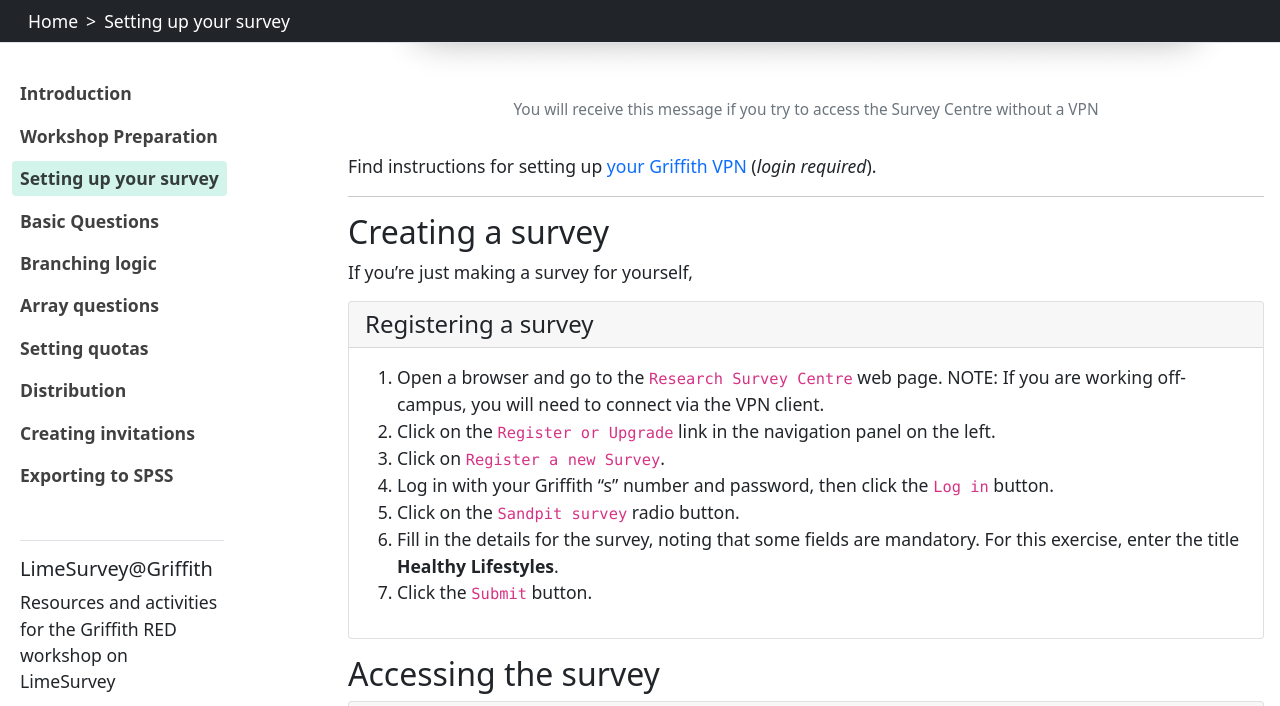
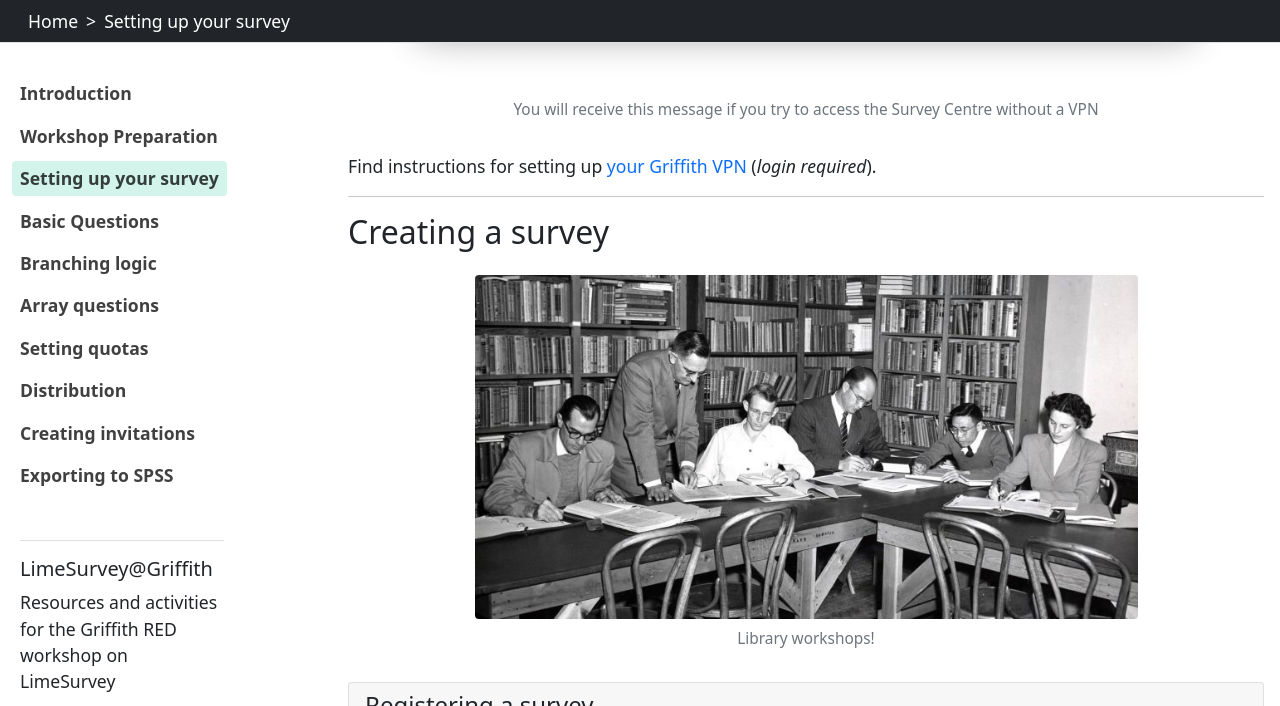
Before and after one commit to GriffithUniLibrary/limesurvey-intro, a Jekyll site: the page built from content/setup.md, in a window 1280 px wide and 900 px high, scrolled down 1293 px, cut to the strip 0-706 px from the top of the window. Built offline with Jekyll 4.4.1, drawn with Linux system fonts in a browser that asks for light colours.

Commit message:
Upload screenshots

```diff
--- a/content/setup.md
+++ b/content/setup.md
@@ -1,7 +1,6 @@
 ---
 title: Setting up your survey
 nav_order: 3
-
 youtubeid: JBOgr2e6ggU
 topics: Access; texts and settings; properties
 description: First you'll have to create a new survey in the Research Survey Centre, then choose its basic settings.
@@ -21,7 +20,7 @@
 
 ## Creating a survey
 
-If you're just making a survey for yourself,
+
 
 {% capture text %}
 1.	Open a browser and go to the `Research Survey Centre` web page.
@@ -32,6 +31,9 @@
 5.	Click on the `Sandpit survey` radio button.
 6.	Fill in the details for the survey, noting that some fields are mandatory.  For this exercise, enter the title **Healthy Lifestyles**.
 7.	Click the `Submit` button.{% endcapture %}
+
+{% include figure.html img="uidaho-workshop.jpg" alt="workshop scene" caption="Library workshops!" width="75%" %}
+
 {% include card.html header="Registering a survey" text=text %}
 
 ## Accessing the survey
```
